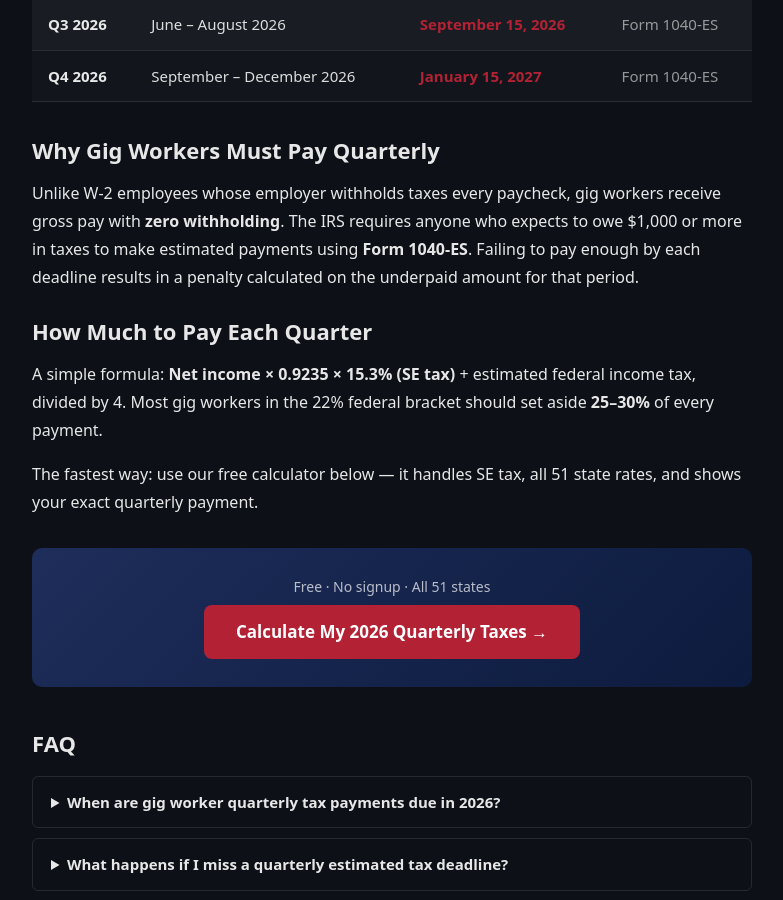
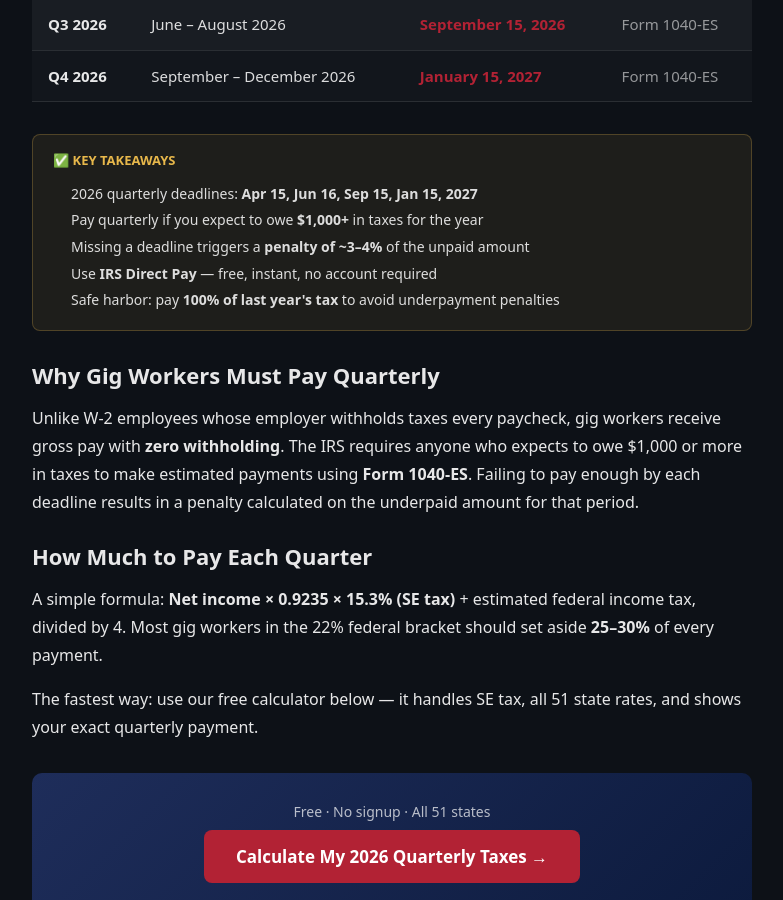
Before and after one commit to devqrcraft-ui/gigwisetax, a Next.js app: page /blog/gig-worker-tax-deadlines-2026 in a window 1280 px wide. Shown: the part 820-1720 px from the top of the page, without its empty margins (248-1031 px from the left). Built offline with nearby package versions, Linux system fonts and the light colour scheme.

Commit message:
feat: Key Takeaways amazon-flex/best-software/deadlines/quarterly/s-corp/w9/walmart-spark blog

```diff
--- a/app/blog/amazon-flex-tax-guide-2026/page.tsx
+++ b/app/blog/amazon-flex-tax-guide-2026/page.tsx
@@ -58,6 +58,16 @@ export default function AmazonFlexTaxGuide() {
         </div>
         <div style={{ maxWidth: 900, margin: '0 auto', padding: '32px 20px 48px', display: 'grid', gridTemplateColumns: '1fr 280px', gap: 24 }} className="blog-grid">
           <div>
+            <div style={{background:'rgba(232,184,75,0.08)',border:'1px solid rgba(232,184,75,0.25)',borderRadius:8,padding:'16px 20px',marginBottom:28}}>
+              <div style={{fontWeight:800,color:'#e8b84b',marginBottom:10,fontSize:13}}>✅ KEY TAKEAWAYS</div>
+              <ul style={{margin:0,padding:'0 0 0 18px',fontSize:14,lineHeight:1.9,color:'rgba(255,255,255,0.85)'}}>
+                <li>Amazon Flex drivers on <strong>$40,000</strong> net income owe approximately <strong>$8,852</strong> in total federal tax</li>
+                <li>2026 IRS mileage rate is <strong>72.5¢/mile</strong> — driving 20,000 miles = <strong>$14,500</strong> deduction</li>
+                <li>Tips up to <strong>$25,000</strong> are federally deductible under OBBBA 2026</li>
+                <li>Amazon sends <strong>1099-NEC</strong> if you earn $2,000+ in 2026</li>
+                <li>Set aside <strong>25–30%</strong> of every block payment for quarterly estimated taxes</li>
+              </ul>
+            </div>
             <h2 style={h2}>How Amazon Flex Taxes Work in 2026</h2>
             <p style={prose}>Amazon Flex drivers are independent contractors — Amazon does not withhold any taxes from your earnings. You receive a 1099-NEC at year end and must pay self-employment tax (15.3%) plus federal income tax yourself. On $40,000 net income after deductions, total tax is approximately $8,852.</p>
             <h2 style={h2}>2026 Amazon Flex Tax Breakdown</h2>
--- a/app/blog/best-tax-software-for-gig-workers-2026/page.tsx
+++ b/app/blog/best-tax-software-for-gig-workers-2026/page.tsx
@@ -50,6 +50,16 @@ export default function BestTaxSoftware() {
       </div>
       <div style={{ maxWidth: 860, margin: '0 auto', padding: '32px 20px' }}>
         <p style={prose}>Filing taxes as a gig worker means handling Schedule C, self-employment tax at 15.3%, quarterly estimated payments, mileage deductions and the 2026 OBBBA changes including the permanent 20% QBI deduction and up to $25,000 tips deduction. Not all tax software handles these equally well.</p>
+        <div style={{background:'rgba(232,184,75,0.08)',border:'1px solid rgba(232,184,75,0.25)',borderRadius:8,padding:'16px 20px',marginBottom:28}}>
+          <div style={{fontWeight:800,color:'#e8b84b',marginBottom:10,fontSize:13}}>✅ KEY TAKEAWAYS</div>
+          <ul style={{margin:0,padding:'0 0 0 18px',fontSize:14,lineHeight:1.9,color:'rgba(255,255,255,0.85)'}}>
+            <li>Gig workers need software that handles <strong>Schedule C, 1099-NEC, and SE tax</strong> automatically</li>
+            <li>TurboTax Self-Employed and H&R Block Premium both support mileage tracking and Schedule C</li>
+            <li>FreeTaxUSA offers Schedule C filing for <strong>under $15</strong> — best budget option for 2026</li>
+            <li>Most software imports <strong>1099-NEC directly</strong> from DoorDash, Uber, and Instacart</li>
+            <li>Choose software with <strong>audit support</strong> — gig workers are audited at higher rates</li>
+          </ul>
+        </div>
         <h2 style={h2}>Quick Comparison — 2026 Prices for Gig Workers</h2>
         <div style={{ overflowX: 'auto', marginBottom: 24 }}>
           <table style={{ width: '100%', borderCollapse: 'collapse', fontSize: 14 }}>
--- a/app/blog/gig-worker-tax-deadlines-2026/page.tsx
+++ b/app/blog/gig-worker-tax-deadlines-2026/page.tsx
@@ -89,6 +89,16 @@ export default function Page() {
           </table>
         </div>
 
+        <div style={{background:'rgba(232,184,75,0.08)',border:'1px solid rgba(232,184,75,0.25)',borderRadius:8,padding:'16px 20px',marginBottom:28}}>
+          <div style={{fontWeight:800,color:'#e8b84b',marginBottom:10,fontSize:13}}>✅ KEY TAKEAWAYS</div>
+          <ul style={{margin:0,padding:'0 0 0 18px',fontSize:14,lineHeight:1.9,color:'rgba(255,255,255,0.85)'}}>
+            <li>2026 quarterly deadlines: <strong>Apr 15, Jun 16, Sep 15, Jan 15, 2027</strong></li>
+            <li>Pay quarterly if you expect to owe <strong>$1,000+</strong> in taxes for the year</li>
+            <li>Missing a deadline triggers a <strong>penalty of ~3–4%</strong> of the unpaid amount</li>
+            <li>Use <strong>IRS Direct Pay</strong> — free, instant, no account required</li>
+            <li>Safe harbor: pay <strong>100% of last year's tax</strong> to avoid underpayment penalties</li>
+          </ul>
+        </div>
         <h2 style={{ fontSize: 22, fontWeight: 800, marginBottom: 12 }}>Why Gig Workers Must Pay Quarterly</h2>
         <p style={{ fontSize: 16, lineHeight: 1.75, marginBottom: 24 }}>
           Unlike W-2 employees whose employer withholds taxes every paycheck, gig workers receive gross pay with <strong>zero withholding</strong>. The IRS requires anyone who expects to owe $1,000 or more in taxes to make estimated payments using <strong>Form 1040-ES</strong>. Failing to pay enough by each deadline results in a penalty calculated on the underpaid amount for that period.
--- a/app/blog/quarterly-taxes-gig-workers/page.tsx
+++ b/app/blog/quarterly-taxes-gig-workers/page.tsx
@@ -44,6 +44,16 @@ export default function QuarterlyTaxesGuide() {
          Q1 2026 DEADLINE: April 15, 2026 — Don't miss it or face a 7% IRS underpayment penalty
       </div>
 
+      <div style={{background:'rgba(232,184,75,0.08)',border:'1px solid rgba(232,184,75,0.25)',borderRadius:8,padding:'16px 20px',marginBottom:28}}>
+        <div style={{fontWeight:800,color:'#e8b84b',marginBottom:10,fontSize:13}}>✅ KEY TAKEAWAYS</div>
+        <ul style={{margin:0,padding:'0 0 0 18px',fontSize:14,lineHeight:1.9,color:'rgba(255,255,255,0.85)'}}>
+          <li>2026 quarterly deadlines: <strong>Apr 15, Jun 16, Sep 15, Jan 15, 2027</strong></li>
+          <li>Pay quarterly if you expect to owe <strong>$1,000+</strong> in taxes for the year</li>
+          <li>Each quarterly payment = roughly <strong>25%</strong> of your estimated annual tax bill</li>
+          <li>Use <strong>IRS Direct Pay</strong> at irs.gov — free and instant</li>
+          <li>Safe harbor rule: pay <strong>100% of prior year tax</strong> to avoid underpayment penalties</li>
+        </ul>
+      </div>
       <h2 style={{ fontSize: 24, fontWeight: 800, marginBottom: 12, borderBottom: '2px solid rgba(165,180,252,.2)', paddingBottom: 8 }}>The 4 Quarterly Deadlines for 2026</h2>
       <table style={{ width: '100%', borderCollapse: 'collapse', marginBottom: 32 }}>
         <thead>
--- a/app/blog/s-corp-guide-gig-workers/page.tsx
+++ b/app/blog/s-corp-guide-gig-workers/page.tsx
@@ -58,6 +58,16 @@ export default function SCorpGuideBlog() {
 
           <p style={p}>If you're a full-time gig worker earning over $60,000 per year, you're almost certainly overpaying self-employment tax. The SE tax rate is 15.3% — and as a sole proprietor, you pay it on every dollar of net profit. An S-Corp election changes that equation dramatically.</p>
 
+          <div style={{background:'rgba(232,184,75,0.08)',border:'1px solid rgba(232,184,75,0.25)',borderRadius:8,padding:'16px 20px',marginBottom:28}}>
+            <div style={{fontWeight:800,color:'#e8b84b',marginBottom:10,fontSize:13}}>✅ KEY TAKEAWAYS</div>
+            <ul style={{margin:0,padding:'0 0 0 18px',fontSize:14,lineHeight:1.9,color:'rgba(255,255,255,0.85)'}}>
+              <li>S-Corp election makes sense when net self-employment income exceeds <strong>$80,000/year</strong></li>
+              <li>S-Corp saves SE tax on the <strong>distribution portion</strong> — only salary is subject to 15.3%</li>
+              <li>S-Corp requires paying yourself a <strong>reasonable salary</strong> — IRS scrutinizes low salaries</li>
+              <li>Setup costs $500–$2,000 — savings must exceed costs to justify the election</li>
+              <li>S-Corp files <strong>Form 1120-S</strong> separately — adds complexity and accounting costs</li>
+            </ul>
+          </div>
           <h2 style={h2}>How the S-Corp Tax Strategy Works</h2>
           <p style={p}>As a sole proprietor, 100% of your net profit is subject to 15.3% self-employment tax. As an S-Corp owner, you split your income into two buckets:</p>
           <div style={{ display: 'grid', gridTemplateColumns: '1fr 1fr', gap: 12, margin: '16px 0 24px' }}>
--- a/app/blog/w9-mistakes-gig-workers/page.tsx
+++ b/app/blog/w9-mistakes-gig-workers/page.tsx
@@ -59,6 +59,16 @@ export default function W9MistakesBlog() {
           <p style={p}>If you work for DoorDash, Uber, Etsy, Airbnb, or any other gig platform, you've filled out at least one W-9 form. It looks simple — just your name and SSN. But the details matter. The IRS matches every W-9 against its records, and even small mismatches can trigger backup withholding at 24% of your earnings.</p>
           <p style={p}>Here are the 7 most expensive W-9 and 1099 mistakes gig workers make — and exactly how to fix each one.</p>
 
+          <div style={{background:'rgba(232,184,75,0.08)',border:'1px solid rgba(232,184,75,0.25)',borderRadius:8,padding:'16px 20px',marginBottom:28}}>
+            <div style={{fontWeight:800,color:'#e8b84b',marginBottom:10,fontSize:13}}>✅ KEY TAKEAWAYS</div>
+            <ul style={{margin:0,padding:'0 0 0 18px',fontSize:14,lineHeight:1.9,color:'rgba(255,255,255,0.85)'}}>
+              <li>Always use your <strong>legal name</strong> on W-9 — exactly as it appears on your Social Security card</li>
+              <li>Enter your <strong>SSN or EIN</strong> — not both, not a mix</li>
+              <li>W-9 errors trigger <strong>24% backup withholding</strong> from all future payments</li>
+              <li>Sole proprietors check <strong>"Individual/sole proprietor"</strong> — not LLC unless you have one</li>
+              <li>W-9 is not filed with the IRS — give it only to the <strong>platform or client requesting it</strong></li>
+            </ul>
+          </div>
           <h2 style={h2}>Mistake #1: Using a Nickname Instead of Your Legal Name</h2>
           <p style={p}>The IRS matches your W-9 name against your Social Security Administration records. If your SSN is registered to "Robert Smith" but you write "Bob Smith" on the W-9, the platform's tax software may flag the mismatch — and begin withholding 24% of your payments.</p>
           <div style={warn}> <strong>The Fix:</strong> Use the exact name on your Social Security card. If you've legally changed your name (marriage, court order), update the SSA first at ssa.gov, then update your W-9.</div>
--- a/app/blog/walmart-spark-driver-taxes-2026/page.tsx
+++ b/app/blog/walmart-spark-driver-taxes-2026/page.tsx
@@ -28,6 +28,16 @@ export default function BlogPost() {
         </p>
       </div>
         <p style={{ color: 'rgba(255,255,255,.7)', lineHeight: 1.8, fontSize: 17 }}>Walmart Spark classifies drivers as independent contractors. You receive a 1099-NEC and must pay self-employment tax (15.3%) plus federal and state income tax.</p>
+      </div>
+      <div style={{background:'rgba(232,184,75,0.08)',border:'1px solid rgba(232,184,75,0.25)',borderRadius:8,padding:'16px 20px',marginBottom:28}}>
+        <div style={{fontWeight:800,color:'#e8b84b',marginBottom:10,fontSize:13}}>✅ KEY TAKEAWAYS</div>
+        <ul style={{margin:0,padding:'0 0 0 18px',fontSize:14,lineHeight:1.9,color:'rgba(255,255,255,0.85)'}}>
+          <li>Walmart Spark drivers on <strong>$35,000</strong> net income owe approximately <strong>$7,750</strong> in total federal tax</li>
+          <li>2026 IRS mileage rate is <strong>72.5¢/mile</strong> — your single largest deduction</li>
+          <li>Tips up to <strong>$25,000</strong> are federally deductible under OBBBA 2026</li>
+          <li>Spark sends <strong>1099-NEC</strong> if you earn $2,000+ in 2026</li>
+          <li>Set aside <strong>25–30%</strong> of every delivery payment for quarterly estimated taxes</li>
+        </ul>
       </div>
       <h2 style={{ fontSize: 24, fontWeight: 800, marginBottom: 16, borderBottom: '2px solid rgba(165,180,252,.2)', paddingBottom: 8 }}>Top Walmart Spark Tax Deductions 2026</h2>
       <div style={{ display: 'grid', gridTemplateColumns: '1fr 1fr', gap: 12, marginBottom: 32 }}>
--- a/app/blog/walmart-spark-tax-guide-2026/page.tsx
+++ b/app/blog/walmart-spark-tax-guide-2026/page.tsx
@@ -115,6 +115,16 @@ export default function WalmartSparkTaxGuide2026() {
               <a href="/walmart-spark" style={{ textDecoration: 'none', background: '#e8b84b', color: '#07111F', padding: '10px 20px', borderRadius: 4, fontWeight: 800, fontSize: 14, whiteSpace: 'nowrap' as const }}>Calculate Now →</a>
             </div>
 
+            <div style={{background:'rgba(232,184,75,0.08)',border:'1px solid rgba(232,184,75,0.25)',borderRadius:8,padding:'16px 20px',marginBottom:28}}>
+              <div style={{fontWeight:800,color:'#e8b84b',marginBottom:10,fontSize:13}}>✅ KEY TAKEAWAYS</div>
+              <ul style={{margin:0,padding:'0 0 0 18px',fontSize:14,lineHeight:1.9,color:'rgba(255,255,255,0.85)'}}>
+                <li>Walmart Spark drivers are <strong>independent contractors</strong> — 15.3% SE tax applies</li>
+                <li>2026 IRS mileage rate is <strong>72.5¢/mile</strong> — track every mile from acceptance to drop-off</li>
+                <li>Tips up to <strong>$25,000</strong> are federally deductible under OBBBA 2026</li>
+                <li>Spark sends <strong>1099-NEC</strong> if you earn $2,000+ — all income is taxable regardless</li>
+                <li>Set aside <strong>25–30%</strong> of every payment for quarterly estimated taxes</li>
+              </ul>
+            </div>
             <h2 style={h2}>Are Spark Drivers Independent Contractors?</h2>
             <p style={prose}>
               Yes. Walmart Spark drivers are classified as independent contractors, not employees.
--- a/app/blog/walmart-spark-taxes-2026/page.tsx
+++ b/app/blog/walmart-spark-taxes-2026/page.tsx
@@ -37,6 +37,16 @@ export default function BlogPost() {
         </p>
       </div>
 
+      <div style={{background:'rgba(232,184,75,0.08)',border:'1px solid rgba(232,184,75,0.25)',borderRadius:8,padding:'16px 20px',marginBottom:28}}>
+        <div style={{fontWeight:800,color:'#e8b84b',marginBottom:10,fontSize:13}}>✅ KEY TAKEAWAYS</div>
+        <ul style={{margin:0,padding:'0 0 0 18px',fontSize:14,lineHeight:1.9,color:'rgba(255,255,255,0.85)'}}>
+          <li>Walmart Spark drivers on <strong>$35,000</strong> net income owe approximately <strong>$7,750</strong> in total federal tax</li>
+          <li>2026 IRS mileage rate is <strong>72.5¢/mile</strong> — your single largest deduction</li>
+          <li>Tips up to <strong>$25,000</strong> are federally deductible under OBBBA 2026</li>
+          <li>Spark sends <strong>1099-NEC</strong> if you earn $2,000+ in 2026</li>
+          <li>Set aside <strong>25–30%</strong> of every payment for quarterly estimated taxes</li>
+        </ul>
+      </div>
       <h2 style={{ fontSize: 24, fontWeight: 800, marginBottom: 16, borderBottom: '2px solid rgba(165,180,252,.2)', paddingBottom: 8 }}>
         Top Walmart Spark Tax Deductions 2026
       </h2>
```
